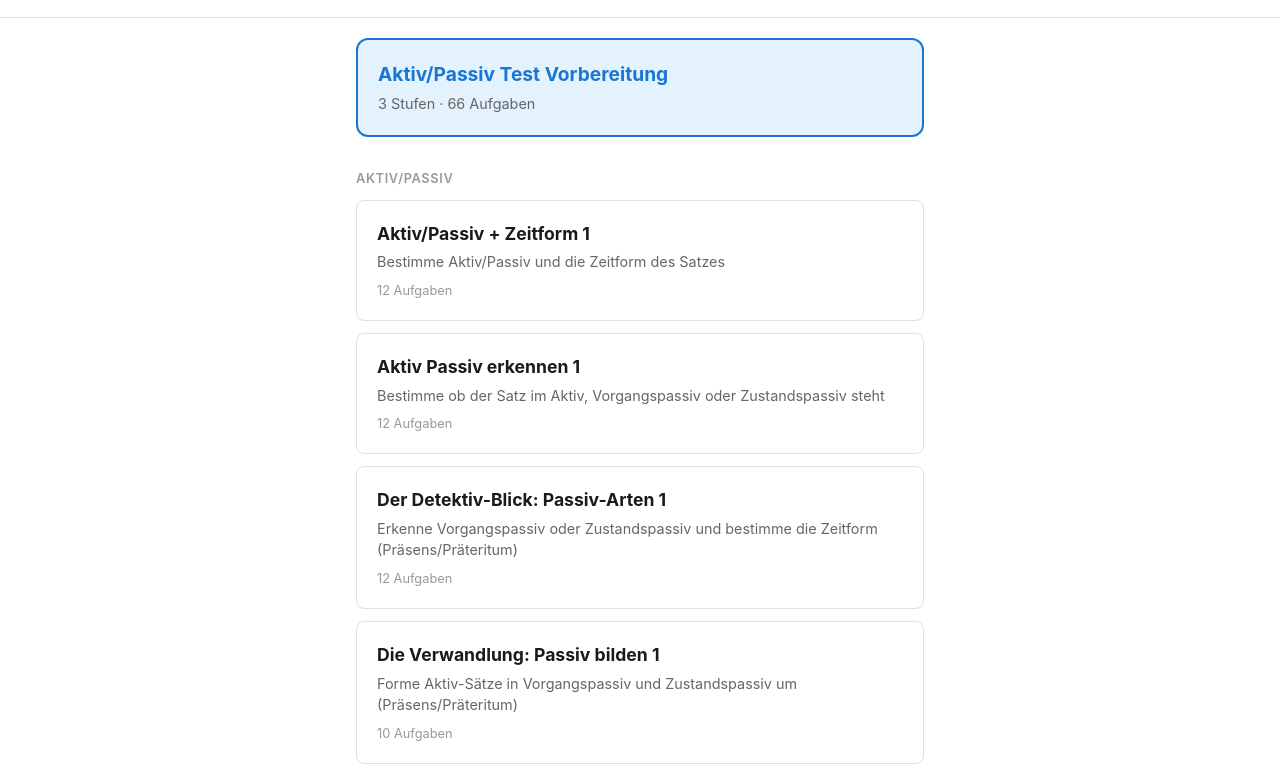
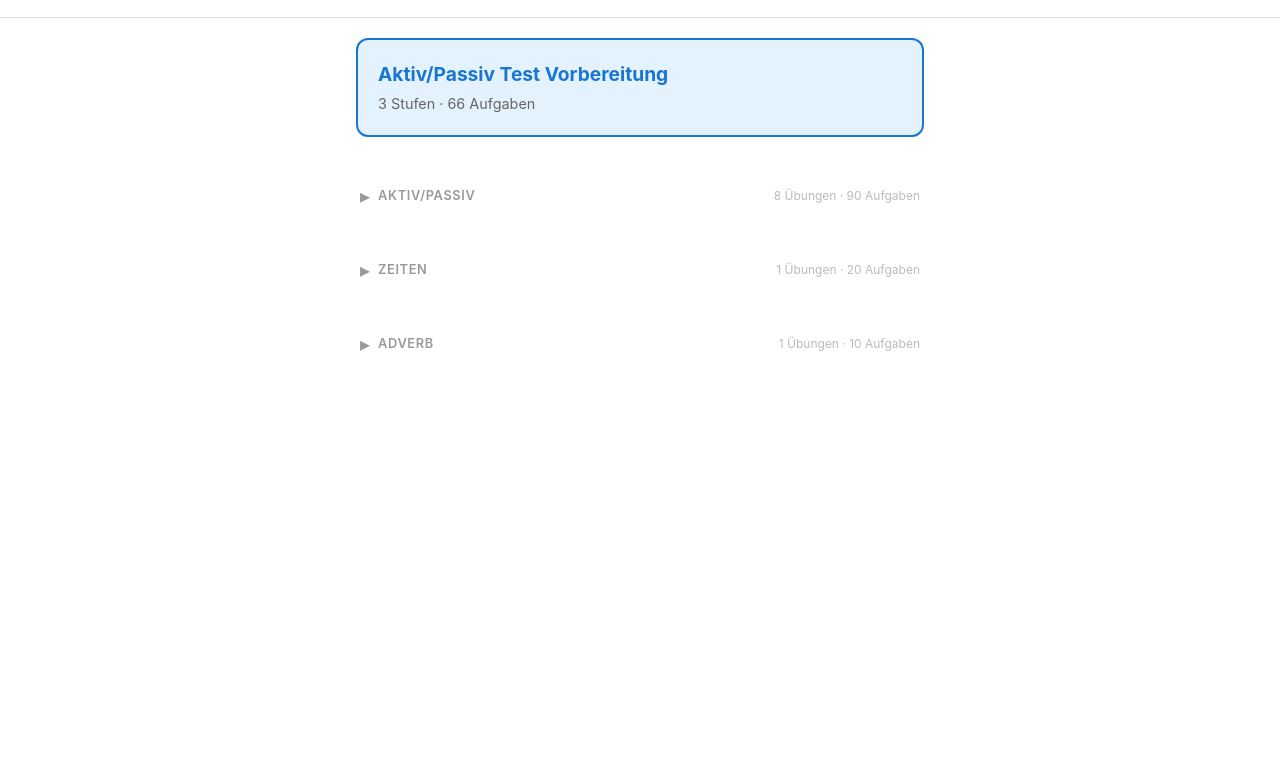
Before and after one commit to geoberle/deutschinator3000, a website: page index.html in a window 1280 px wide. Shown: the part 55-821 px from the top of the page. After the commit the page ends 800 px from the top, so only its background shows below. Drawn offline with Linux system fonts and the light colour scheme.

Commit message:
collapsible categories
Signed-off-by: Gerd Oberlechner <goberlec@redhat.com>

```diff
--- a/app.js
+++ b/app.js
@@ -729,20 +729,40 @@
           "</div>";
       }
 
-      html += '<div class="set-list">';
-      var lastCategory = "";
+      var groups = [];
+      var curGroup = null;
       for (var i = 0; i < sets.length; i++) {
         var cat = sets[i].category || "";
-        if (cat && cat !== lastCategory) {
-          html += '<div class="set-category">' + esc(cat) + "</div>";
-          lastCategory = cat;
-        }
-        html +=
-          '<div class="set-card" data-index="' + i + '">' +
-            "<h2>" + esc(sets[i].name) + "</h2>" +
-            "<p>" + esc(sets[i].description) + "</p>" +
-            '<div class="count">' + sets[i].count + " Aufgaben</div>" +
-          "</div>";
+        if (!curGroup || cat !== curGroup.cat) {
+          curGroup = { cat: cat, items: [] };
+          groups.push(curGroup);
+        }
+        curGroup.items.push({ set: sets[i], index: i });
+      }
+
+      html += '<div class="set-list">';
+      for (var g = 0; g < groups.length; g++) {
+        var grp = groups[g];
+        if (grp.cat) {
+          var totalCount = 0;
+          for (var c = 0; c < grp.items.length; c++) totalCount += grp.items[c].set.count;
+          html += '<div class="set-category-header" data-group="' + g + '">' +
+            '<span class="set-category-chevron">&#x25B8;</span>' +
+            '<span class="set-category-name">' + esc(grp.cat) + '</span>' +
+            '<span class="set-category-count">' + grp.items.length + ' Übungen · ' + totalCount + ' Aufgaben</span>' +
+          '</div>';
+          html += '<div class="set-category-body collapsed" data-group="' + g + '">';
+        }
+        for (var k = 0; k < grp.items.length; k++) {
+          var s = grp.items[k];
+          html +=
+            '<div class="set-card" data-index="' + s.index + '">' +
+              "<h2>" + esc(s.set.name) + "</h2>" +
+              "<p>" + esc(s.set.description) + "</p>" +
+              '<div class="count">' + s.set.count + " Aufgaben</div>" +
+            "</div>";
+        }
+        if (grp.cat) html += '</div>';
       }
       html += "</div>";
       app.innerHTML = html;
@@ -750,6 +770,16 @@
       if (document.getElementById("challenge-card")) {
         document.getElementById("challenge-card").addEventListener("click", function () {
           location.hash = "#challenge";
+        });
+      }
+
+      var headers = app.querySelectorAll(".set-category-header");
+      for (var h = 0; h < headers.length; h++) {
+        headers[h].addEventListener("click", function () {
+          var grpId = this.getAttribute("data-group");
+          var body = app.querySelector('.set-category-body[data-group="' + grpId + '"]');
+          var isOpen = this.classList.toggle("expanded");
+          body.classList.toggle("collapsed", !isOpen);
         });
       }
 
--- a/style.css
+++ b/style.css
@@ -279,13 +279,54 @@ header h1 {
   gap: 0.75rem;
 }
 
-.set-category {
+.set-category-header {
+  display: flex;
+  align-items: center;
+  gap: 0.5rem;
+  padding: 0.75rem 0.25rem;
+  margin-top: 0.5rem;
+  cursor: pointer;
+  user-select: none;
+  -webkit-tap-highlight-color: transparent;
+}
+
+.set-category-header:hover {
+  opacity: 0.7;
+}
+
+.set-category-chevron {
+  font-size: 1.25rem;
+  color: #999;
+  transition: transform 0.2s ease;
+  display: inline-block;
+}
+
+.set-category-header.expanded .set-category-chevron {
+  transform: rotate(90deg);
+}
+
+.set-category-name {
   font-size: 0.8rem;
   font-weight: 600;
   text-transform: uppercase;
   letter-spacing: 0.05em;
   color: #999;
-  margin-top: 0.5rem;
+}
+
+.set-category-count {
+  font-size: 0.75rem;
+  color: #bbb;
+  margin-left: auto;
+}
+
+.set-category-body {
+  display: flex;
+  flex-direction: column;
+  gap: 0.75rem;
+}
+
+.set-category-body.collapsed {
+  display: none;
 }
 
 .set-card {
```
